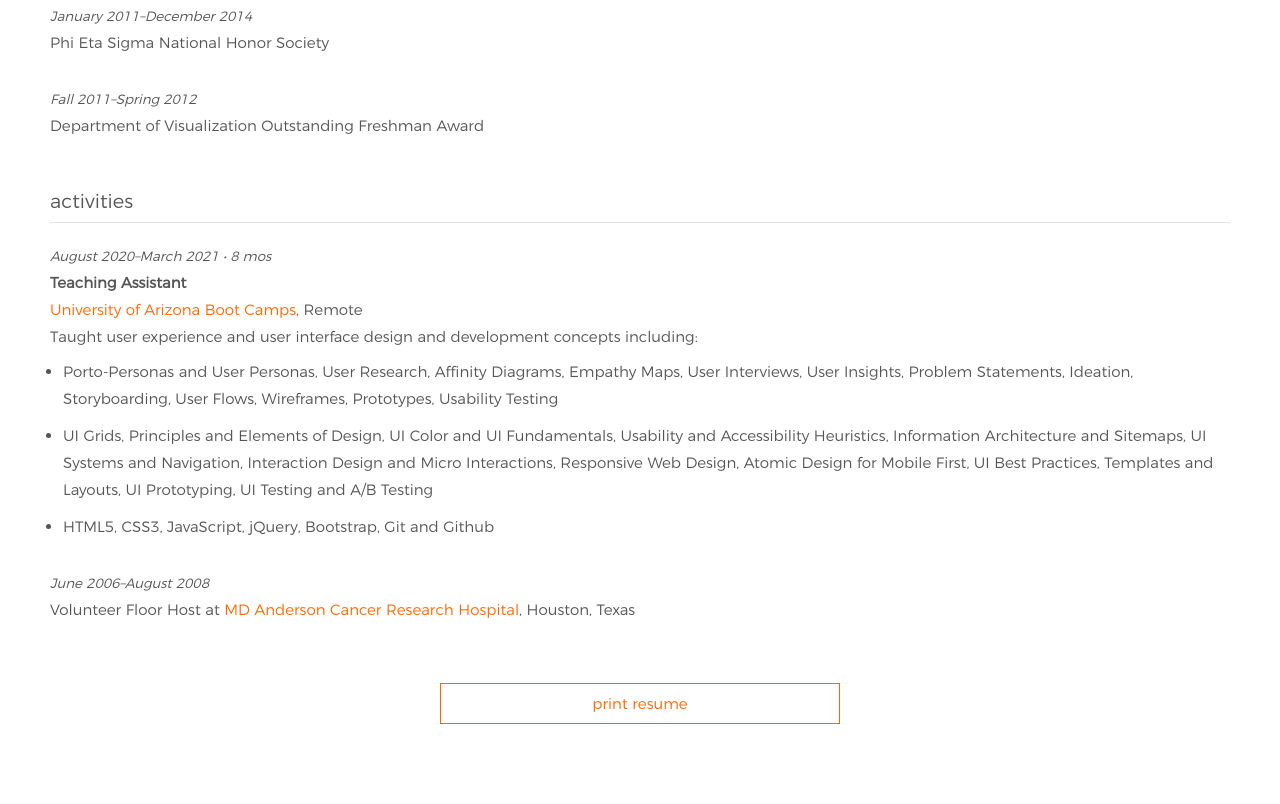
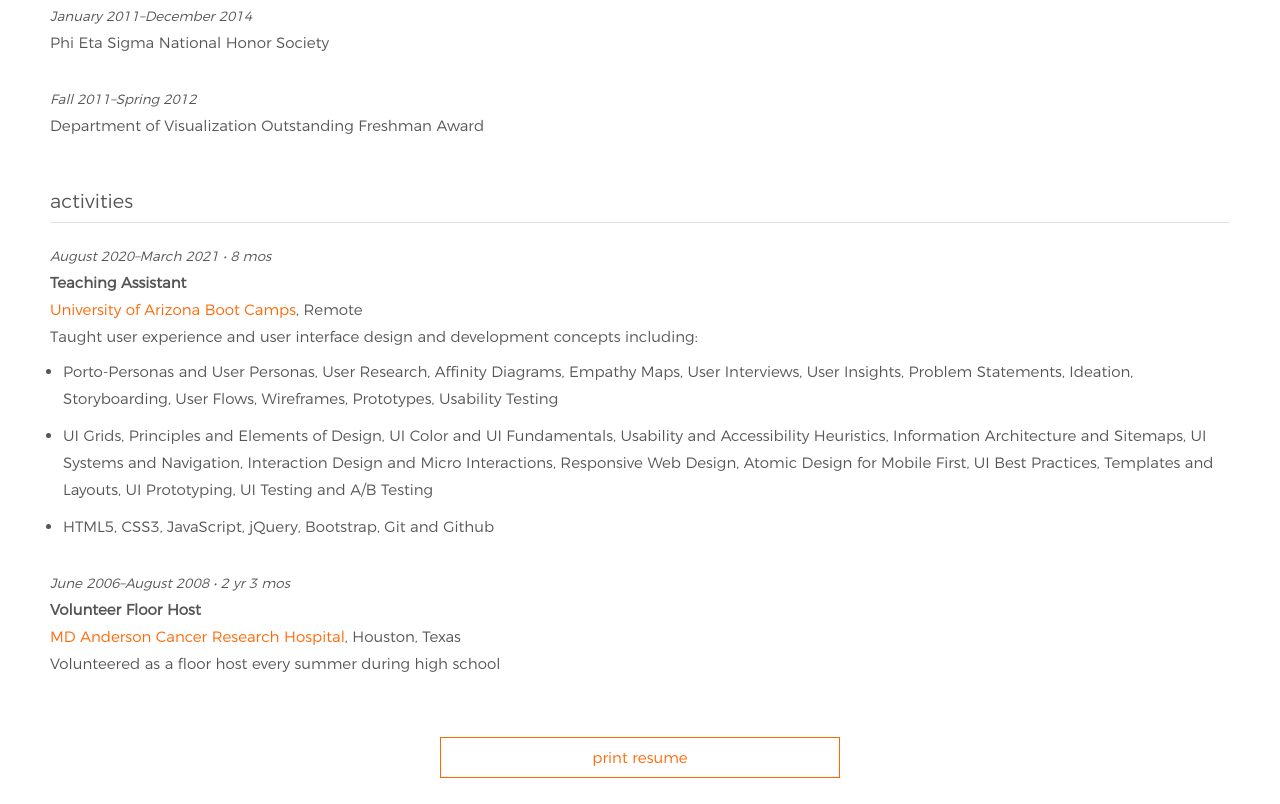
Before and after one commit to srs815/resume, a plain HTML site: page index.html in a window 1280 px wide. Shown: the part 2851-3655 px from the top of the page. Before the commit the page ends 3625 px from the top, so only its background shows below. Drawn offline with nearby package versions, Linux system fonts and the light colour scheme.

Commit message:
Updated floor host volunteer experience

```diff
--- a/index.html
+++ b/index.html
@@ -202,8 +202,10 @@
                         <li class="resume_bullets">HTML5, CSS3, JavaScript, jQuery, Bootstrap, Git and Github</li>
                     </ul>
 
-                    <p class="resume_dates push_dates" id="activities_dateOne">June 2006–August 2008</p>
-                	<p class="resume_text" id="activities_textOne">Volunteer Floor Host at <a href="http://www.mdanderson.org/" title="MD Anderson Cancer Research Hospital" target="_blank">MD Anderson Cancer Research Hospital</a>, Houston, Texas</p>
+                    <p class="resume_dates push_dates" id="activities_dateOne"><span class="startMonth">June</span> <span class="startYear">2006</span>–<span class="endMonth">August</span> <span class="endYear">2008</span> &#x2022; <span class="total">X yr X mos</span></p>
+                    <p class="resume_text"><strong>Volunteer Floor Host</strong></p>
+                	<p class="resume_text"><a href="http://www.mdanderson.org/" title="MD Anderson Cancer Research Hospital" target="_blank">MD Anderson Cancer Research Hospital</a>, Houston, Texas</p>
+                    <p class="resume_text">Volunteered as a floor host every summer during high school</p>
 
                     <p class="hiddenTags">#hard working, #computer science, #coding, #art, #design, #communication, #university of texas, #ut, #phd, #ph.d, #mfa, #ms, #master, #risd, #ou, #harvard, #yale, #stanford, #carnegie mellon, #oklahoma, #oculus, #virtual reality, #augmented reality, #artificial intelligence, #princeton, #michigan, #cal arts, #research, #rapid prototyping, #systems thinking, #team player, #branding, #visual identity #ux #user experience #ui #user interface</p>
 
```
